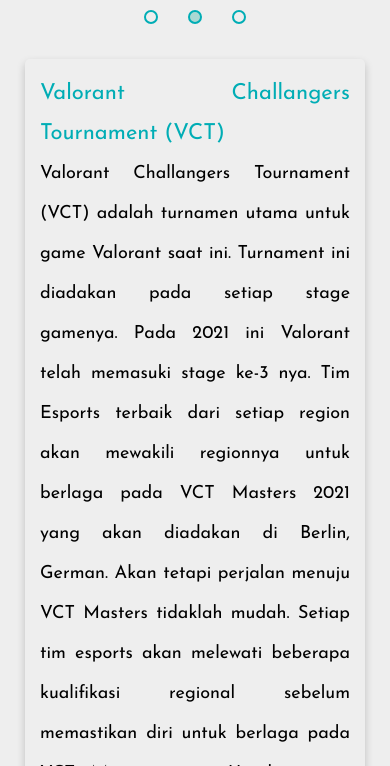
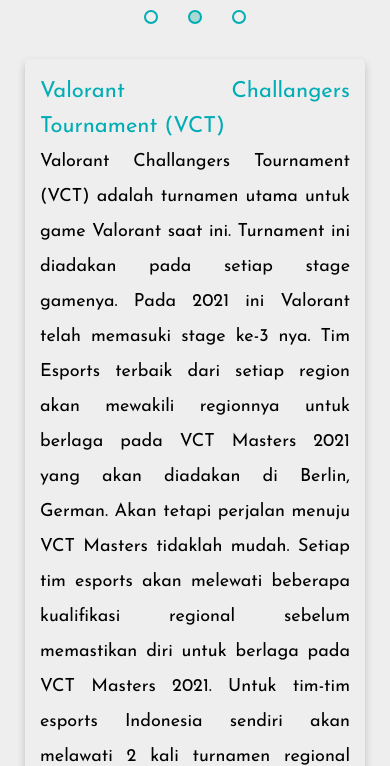
Before and after one commit to snymnd/Dicoding_Project, a plain HTML site: page index.html in a window 390 px wide. Shown: the part 858-1624 px from the top of the page. Drawn offline with Linux system fonts and the light colour scheme.

Commit message:
Update mediaqueries.css

```diff
--- a/mediaqueries.css
+++ b/mediaqueries.css
@@ -93,6 +93,10 @@
         text-align: left;
     }
 
+    .content article {
+        line-height: 35px;
+    }
+
     .content, aside, .slider  {
         width: 100%;
     }
```
